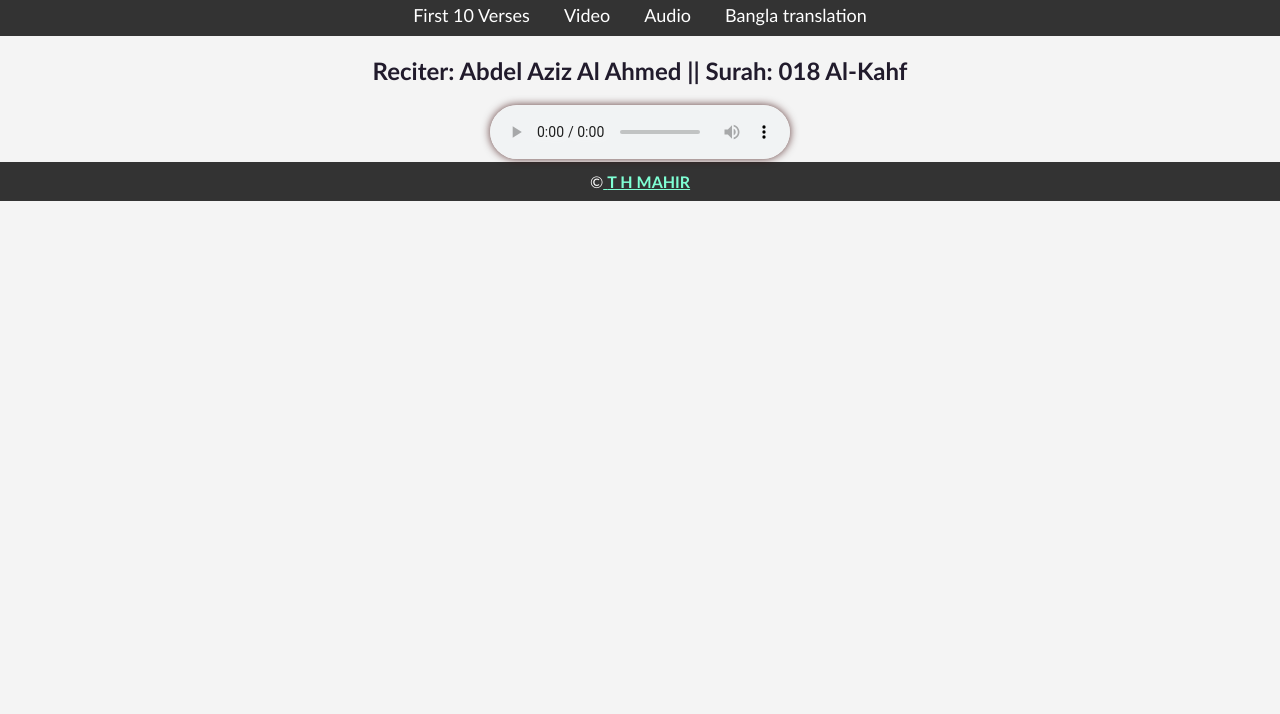
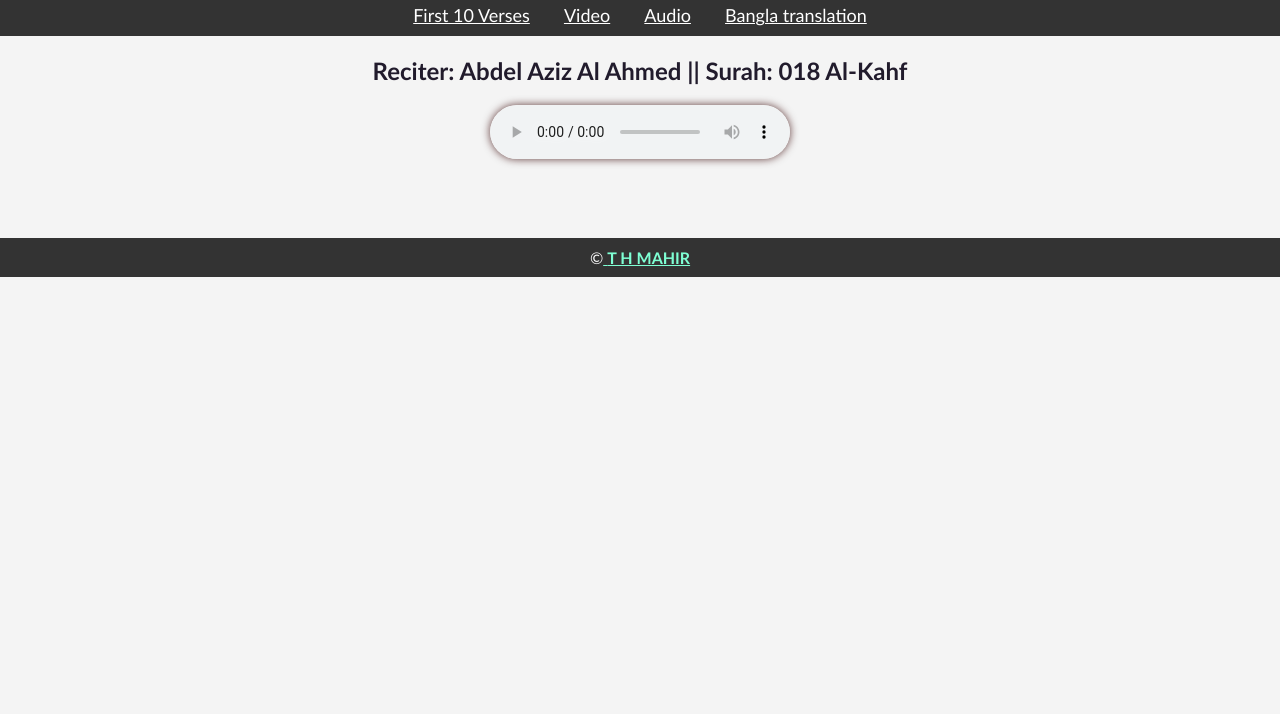
Before and after one commit to mahircce/Surah-Al-Kahf, a plain HTML site: page audio.html in a window 1280 px wide. Shown: the part 86-800 px from the top of the page. Drawn offline with Linux system fonts and the light colour scheme.

Commit message:
Update audio.html

```diff
--- a/audio.html
+++ b/audio.html
@@ -21,7 +21,7 @@
         }
         nav a {
             color: white;
-            text-decoration: none;
+            text-decoration:underline;
             margin: 0 15px;
             font-size: 18px;
         }
@@ -91,7 +91,7 @@
     Your browser does not support the audio element.
    </audio>
 
-
+<br><br><br><br><br>
     <footer align="center">&copy;<a href="https://github.com/mahircce"> <strong>T H MAHIR</strong></a></footer>
 </body>
 </html>
```
